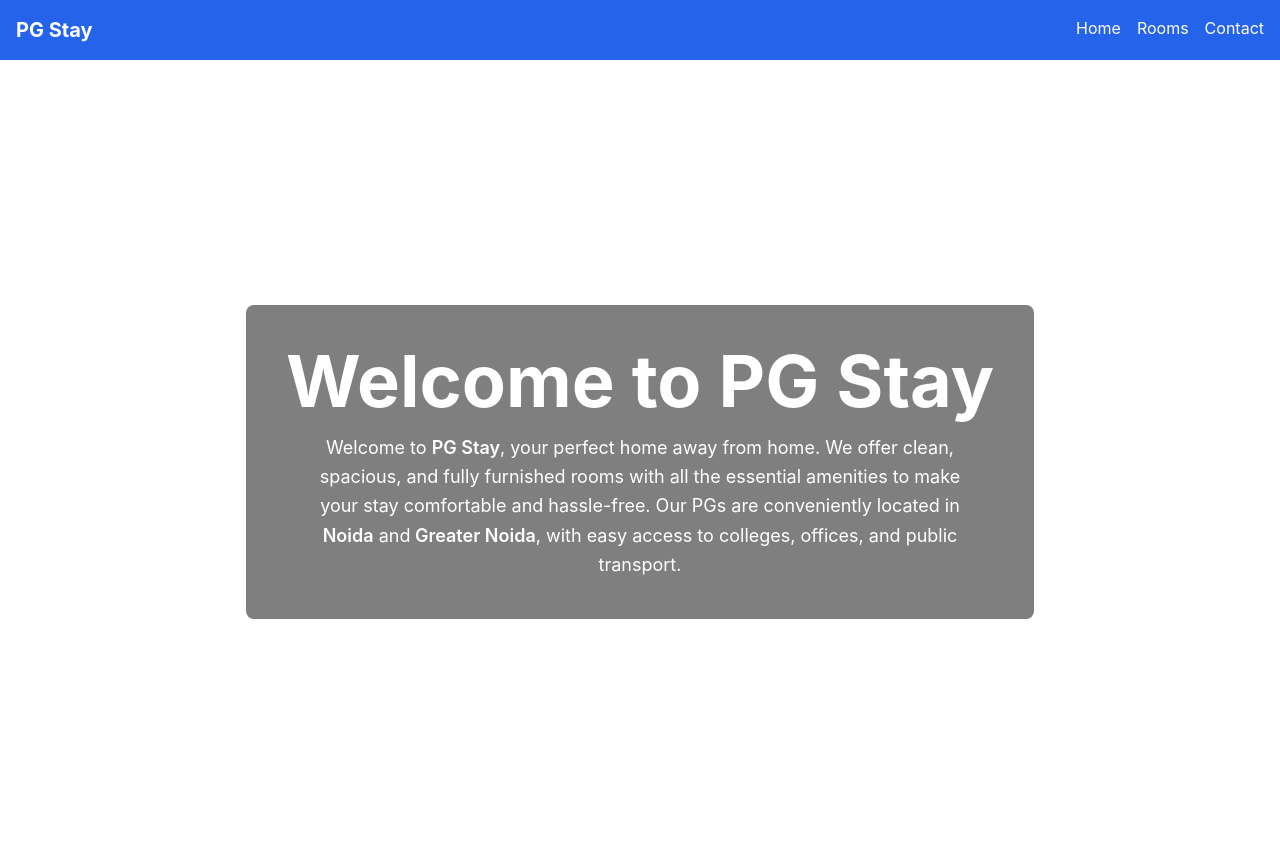
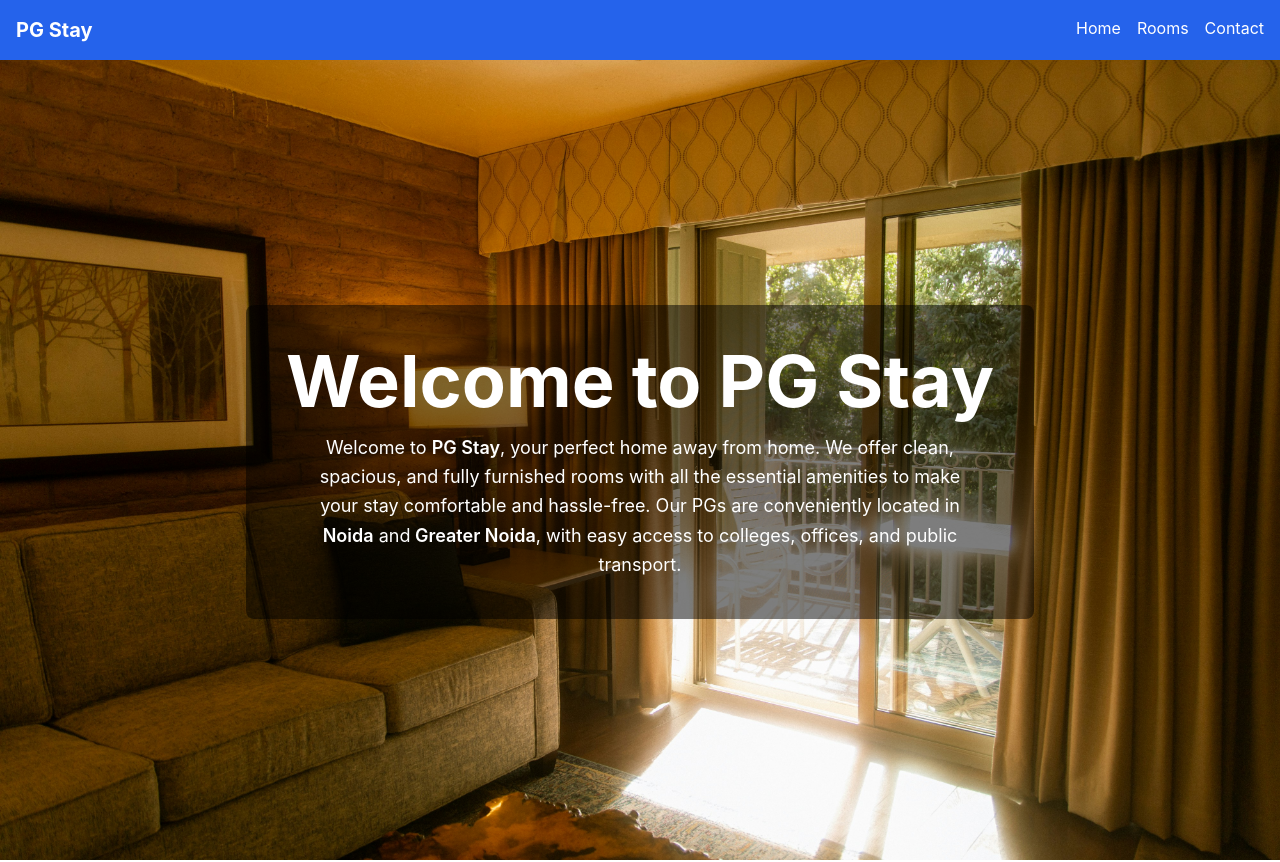
Before and after one commit to arunawasthi005/pg-stay, a React (Create React App) app: page / in a window 1280 px wide. Shown: the top 862 px of the page. Built offline with nearby package versions, Linux system fonts and the light colour scheme.

Commit message:
image fix

```diff
--- a/src/pages/Home.js
+++ b/src/pages/Home.js
@@ -1,9 +1,11 @@
 export default function Home() {
   return (
     <div
-      className="h-screen flex flex-col items-center justify-center text-white text-center bg-cover bg-center"
-      style={{ backgroundImage: `${process.env.PUBLIC_URL}/elijah-pilchard-PkfZ6k0Gozo-unsplash.jpg` }}
-    >
+  className="h-screen flex flex-col items-center justify-center text-white text-center bg-cover bg-center"
+  style={{
+    backgroundImage: `url(${process.env.PUBLIC_URL}/elijah-pilchard-PkfZ6k0Gozo-unsplash.jpg)`
+  }}
+>
       <div className="bg-black bg-opacity-50 p-10 rounded-lg mt-1">
         <h1 className="text-4xl md:text-7xl font-bold">Welcome to PG Stay</h1>
 
```
